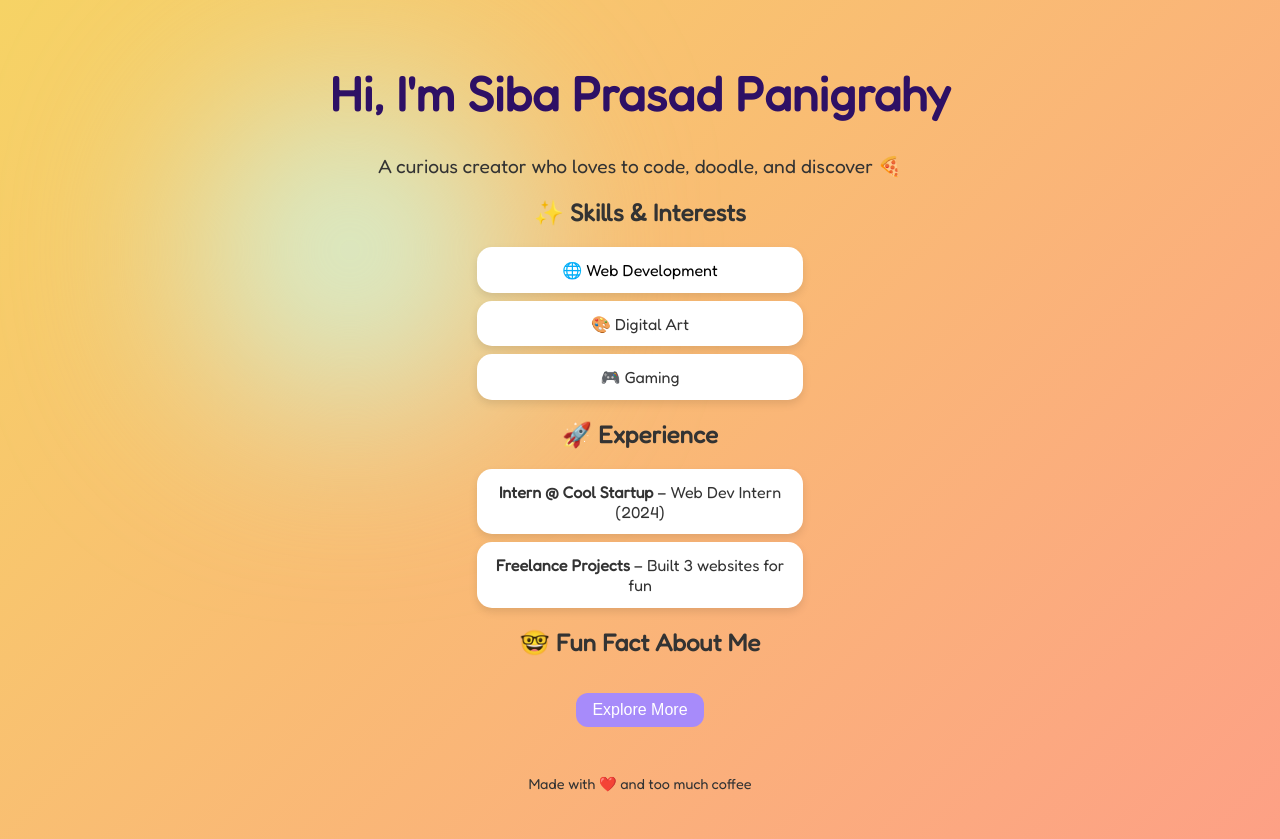
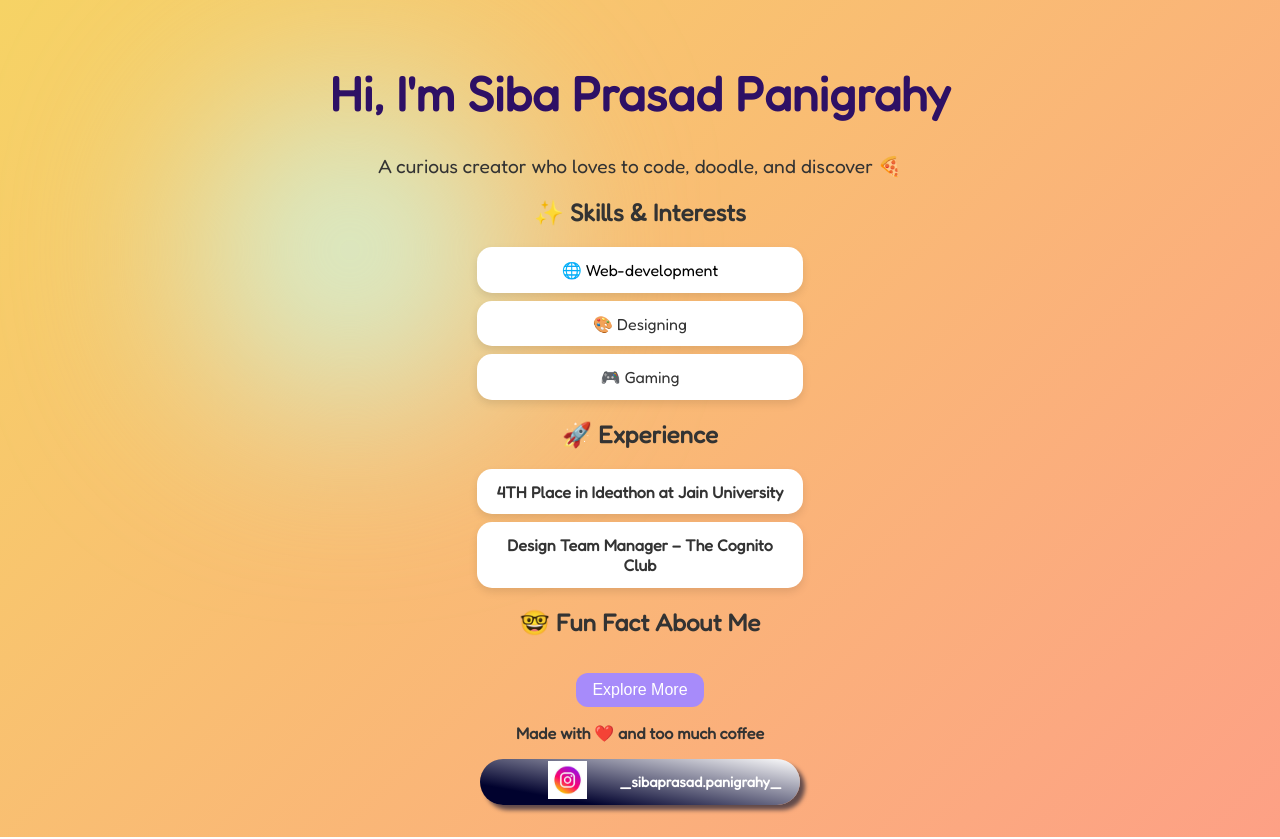
Before and after one commit to sibaprasad-afk/Portfolio, a plain HTML site: page index.html in a window 1280 px wide. Drawn offline with Linux system fonts and the light colour scheme.

Commit message:
Add files via upload

```diff
--- a/index.html
+++ b/index.html
@@ -19,8 +19,8 @@
   <section class="skills">
     <h2>✨ Skills & Interests</h2>
     <ul>
-      <a href="Explore.html" style="text-decoration: none; color:black"><li>🌐 Web Development</li></a>
-      <li>🎨 Digital Art</li>
+      <a href="Explore.html" style="text-decoration: none; color:black"><li>🌐 Web-development</li></a>
+      <li>🎨 Designing</li>
       <li>🎮 Gaming</li>
     </ul>
   </section>
@@ -28,8 +28,8 @@
   <section class="experience">
     <h2>🚀 Experience</h2>
     <ul>
-      <li><strong>Intern @ Cool Startup</strong> – Web Dev Intern (2024)</li>
-      <li><strong>Freelance Projects</strong> – Built 3 websites for fun</li>
+      <li><strong>4TH Place in Ideathon at Jain University
+      <li><strong>Design Team Manager </strong> – The Cognito Club</li>
     </ul>
   </section>
 
@@ -38,9 +38,14 @@
     <button onclick="showFact()">Explore More</button>
     <p id="factDisplay"></p>
   </section>
+  <p>Made with ❤️ and too much coffee</p>
+  <footer>
 
-  <footer>
-    <p>Made with ❤️ and too much coffee</p>
+    <div class="insta">
+
+        <a href="https://www.instagram.com/_sibaprasad.panigrahy_?utm_source=qr&igsh=MXI1cXhqMmo4cm04bA=="><img id="logo" src="image.png"></a>
+        <p class="instaname">_sibaprasad.panigrahy_</p>
+    </div>
   </footer>
 
   <script src="script.js"></script>
--- a/stl.css
+++ b/stl.css
@@ -75,6 +75,38 @@ button:hover {
 
 
 footer {
-  margin-top: 3rem;
+  margin-top: rem;
   font-size: 0.9rem;
+  display: flex;
+  width:100%;
+
+  justify-content: center;
+
 }
+#logo{
+  width:30%;
+  padding:0;
+  margin-left: -2rem;
+  margin-right: -40px;
+}
+
+.insta{
+  display: flex;
+  padding: 0;
+  text-align: center;
+  width: 20rem;
+  color:white;
+  background:linear-gradient(10deg, rgb(1, 2, 46) 20%,white 100%);
+  box-shadow: 5px 5px 4px rgb(99, 75, 75);
+  border-radius: 25px;
+  justify-content: center;
+  align-items: center;
+}
+.insta:hover{
+  background: linear-gradient(190deg, rgb(84, 53, 53) 20%,black 100%);
+  cursor: pointer;
+}
+.instaname{
+  margin-left:-10px;
+  margin-right: 1px;
+}
```
Also changed, not shown: Explore.html (+15 -1 lines), image.png (added).
